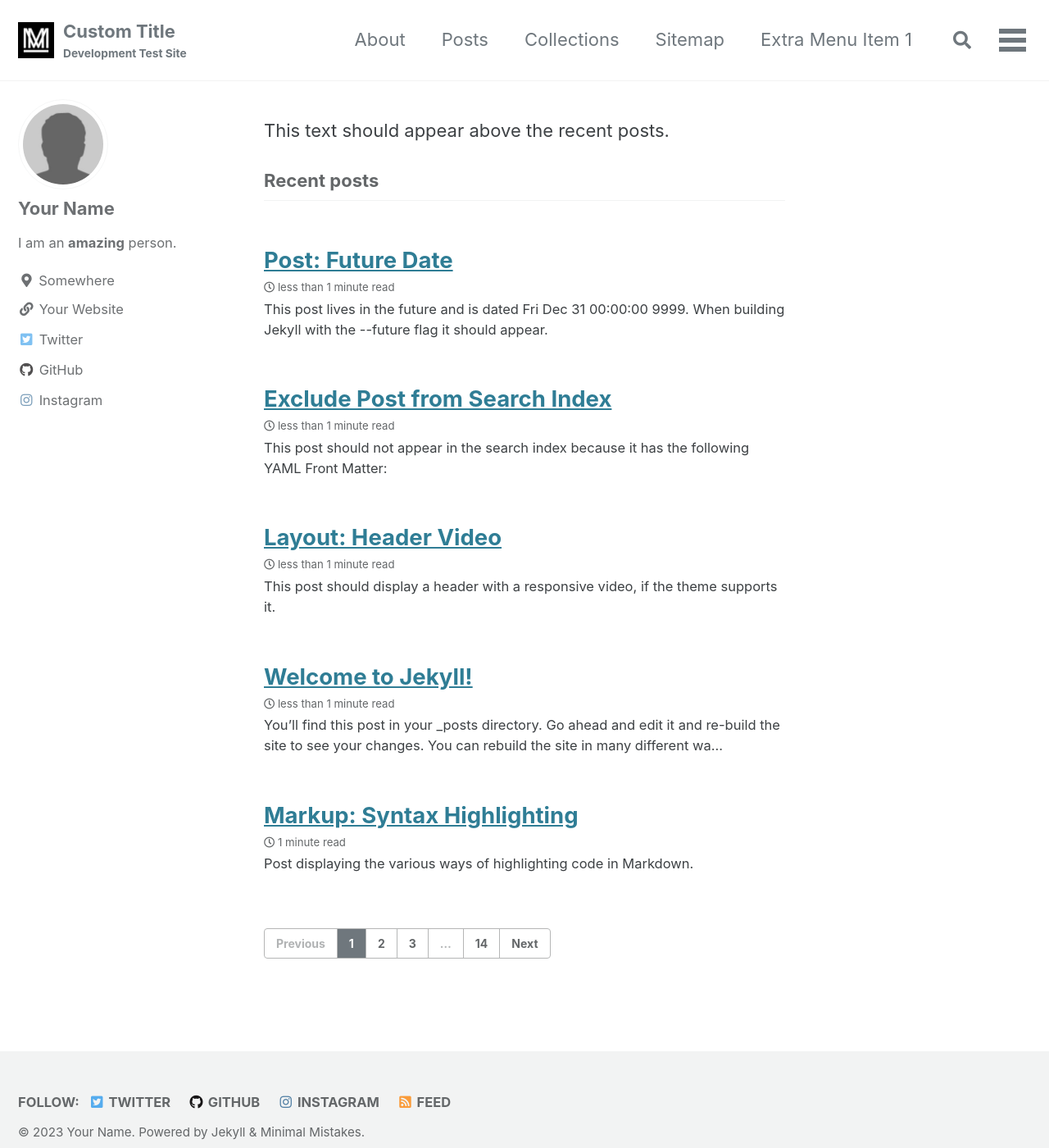
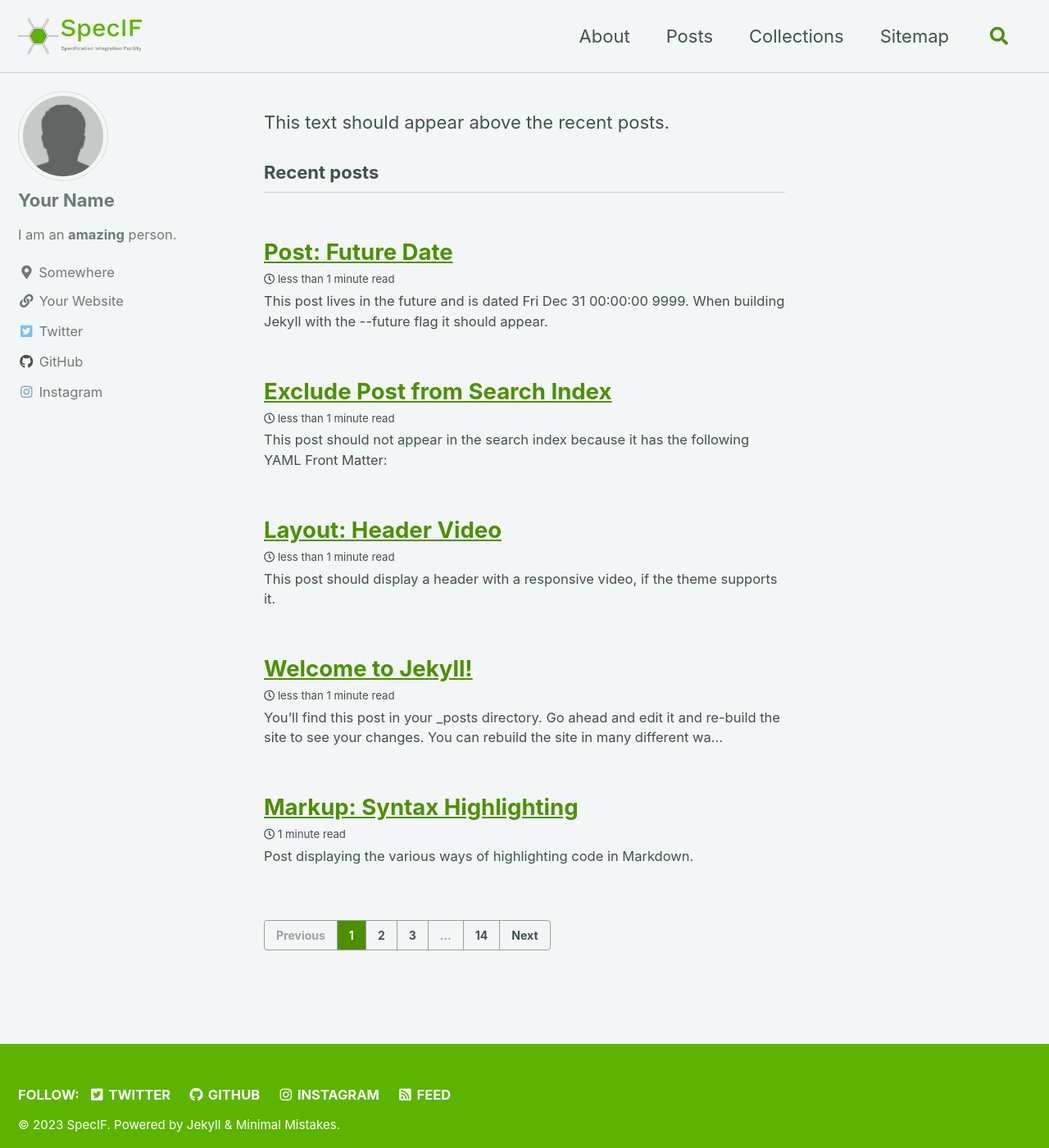
Before and after one commit to specif-web/specif-pages-and-news, a Jekyll site: the page built from index.html, in a window 1280 px wide and 1400 px high. Shown: the whole window at 82% size. Built offline with Jekyll 4.4.1, drawn with Linux system fonts in a browser that asks for light colours; cached includes are drawn as plain includes; the list of posts is cut into pages by our own code.

Commit message:
logo added and color scheme added

```diff
--- a/_config.yml
+++ b/_config.yml
@@ -10,16 +10,16 @@ minimal_mistakes_skin    : "default" # "air", "aqua", "contrast", "dark", "dirt"
 
 # Site Settings
 locale                   : "en-US"
-title                    : "Minimal Mistakes"
+title                    : "SpecIF (EN)"
 title_separator          : "-"
-subtitle                 : "Development Test Site"
-name                     : "Your Name"
-description              : "Minimal Mistakes theme test."
+subtitle                 : "Specification Integration Facility (SpecIF)"
+name                     : "SpecIF"
+description              : "Specification Integration Facility (SpecIF)"
 url                      : # the base hostname & protocol for your site e.g. "https://mmistakes.github.io"
 baseurl                  : "/"
 repository               : # GitHub username/repo-name e.g. "mmistakes/minimal-mistakes"
 teaser                   : # path of fallback teaser image, e.g. "/assets/images/500x300.png"
-logo                     : "/assets/images/apple-touch-icon.png" # path of logo image to display in the masthead, e.g. "/assets/images/88x88.png"
+logo                     : "/assets/images/specif-logo.png" # path of logo image to display in the masthead, e.g. "/assets/images/88x88.png"
 masthead_title           : "Custom Title" # overrides the website title displayed in the masthead, use " " for no title
 # breadcrumbs            : false # true, false (default)
 words_per_minute         : 200
--- a/_includes/masthead.html
+++ b/_includes/masthead.html
@@ -7,10 +7,6 @@
         {% unless logo_path == empty %}
           <a class="site-logo" href="{{ '/' | relative_url }}"><img src="{{ logo_path | relative_url }}" alt="{{ site.masthead_title | default: site.title }}"></a>
         {% endunless %}
-        <a class="site-title" href="{{ '/' | relative_url }}">
-          {{ site.masthead_title | default: site.title }}
-          {% if site.subtitle %}<span class="site-subtitle">{{ site.subtitle }}</span>{% endif %}
-        </a>
         <ul class="visible-links">
           {%- for link in site.data.navigation.main -%}
             <li class="masthead__menu-item">
--- a/_sass/minimal-mistakes/skins/_default.scss
+++ b/_sass/minimal-mistakes/skins/_default.scss
@@ -2,4 +2,23 @@
    Default skin
    ========================================================================== */
 
-// Intentionally left blank
+/* Colors */
+$background-color: #f3f6f6 !default;
+$text-color: #40514e !default;
+$muted-text-color: #40514e !default;
+$primary-color: #4c9000 !default;
+$border-color: mix(#fff, #40514e, 75%) !default;
+$footer-background-color: #5cb400 !default;
+$link-color: #4c9000 !default;
+$masthead-link-color: $text-color !default;
+$masthead-link-color-hover: $text-color !default;
+$navicon-link-color-hover: mix(#fff, $text-color, 80%) !default;
+
+.page__footer {
+  color: #fff !important; // override
+}
+
+.page__footer-follow .social-icons i,
+.page__footer-follow .social-icons .svg-inline--fa {
+  color: inherit;
+}
```
Also changed, not shown: _data/navigation.yml (+1 -7 lines), assets/images/specif-logo.png (added).
